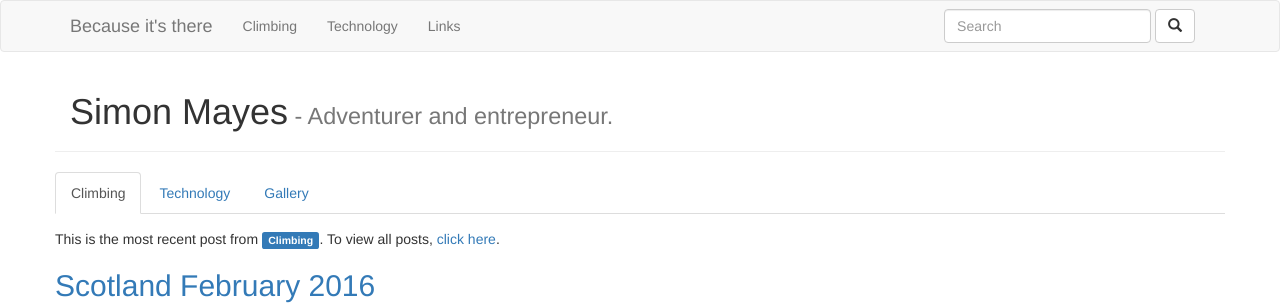
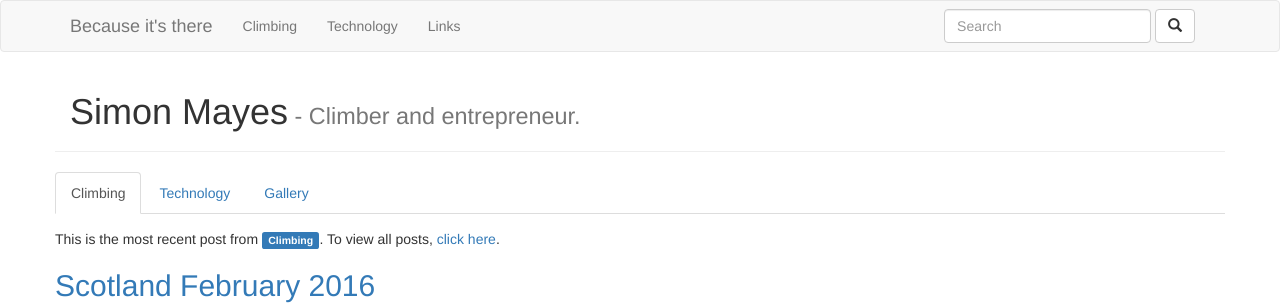
Before and after one commit to msyea/msyea.github.io, a Jekyll site: the page built from index.html, in a window 1280 px wide. Shown: the top 305 px of the page. Built offline with Jekyll 4.4.1, drawn with Linux system fonts in a browser that asks for light colours; comment, search, counter and statistics services are not loaded.

Commit message:
Changing headline

```diff
--- a/index.html
+++ b/index.html
@@ -7,7 +7,7 @@ hp_categories:
 ---
 <div class="row">
   <div class="col-md-12 page-header">
-    <h1>Simon Mayes<small> - Adventurer and entrepreneur.</small>
+    <h1>Simon Mayes<small> - Climber and entrepreneur.</small>
     </h1>
   </div>
 </div>
```
